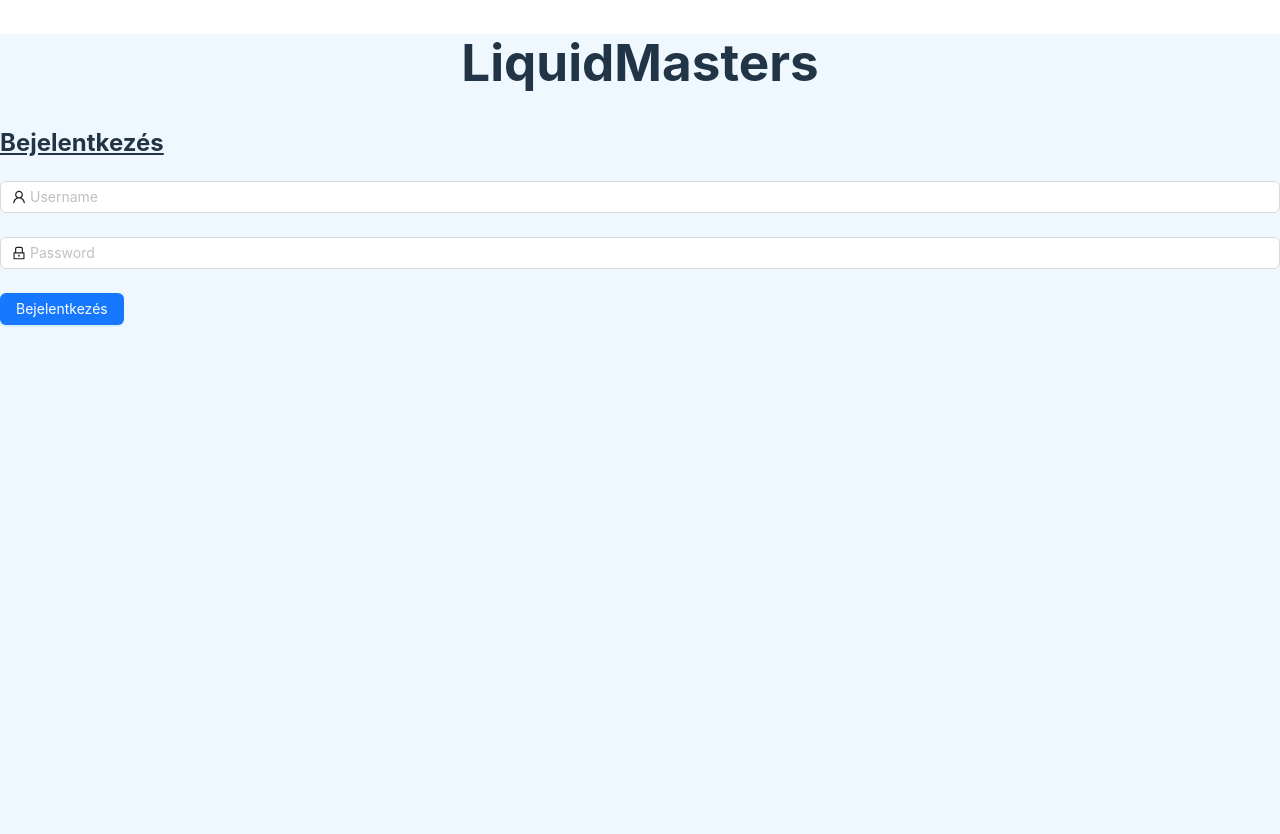
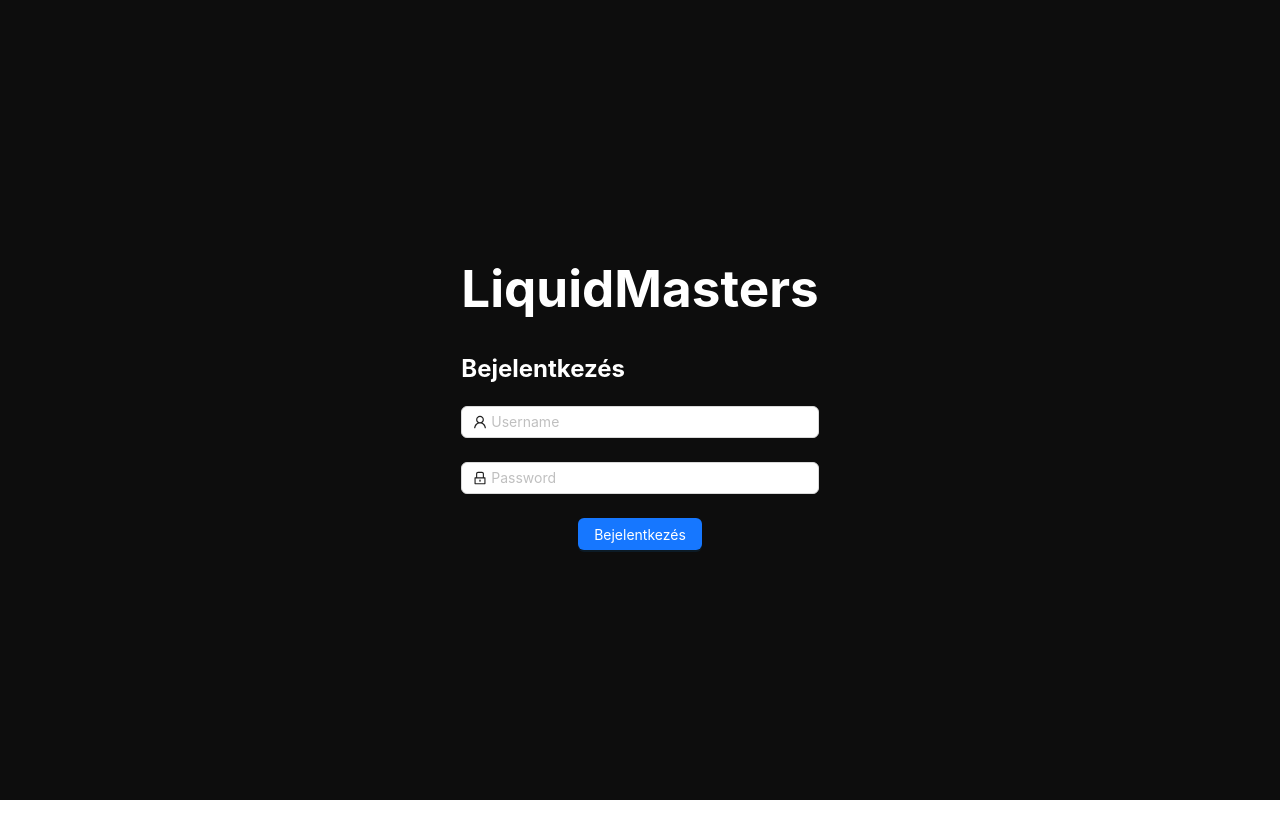
Before and after one commit to bencepapp64/Projekthet_Weblap, a React (Vite) app in the folder Frontend/: page / in a window 1280 px wide. After the commit the page ends 800 px from the top, so only its background shows below. Built offline with nearby package versions, Linux system fonts and the light colour scheme.

Commit message:
Login panel design

```diff
--- a/Frontend/src/App.css
+++ b/Frontend/src/App.css
@@ -1,5 +1,6 @@
 body{
   background-color: aliceblue;
+  color: black;
 }
 .App{
   max-width: 70%;
@@ -7,6 +8,7 @@
   padding: 0;
   background-color: bisque;
   font-family: Verdana;
+  color: black;
 }
 .main{
   padding: 1rem;
--- /dev/null
+++ b/Frontend/src/Login.css
@@ -0,0 +1,17 @@
+body{
+    background-color: rgba(0, 0, 0, 0.95);
+    color: white;
+    display: flex;
+    align-items: center;
+    justify-content: center;
+}
+.login-form-button{
+   margin: auto;
+}
+h2{
+    text-decoration: none;
+    text-align: left;
+}
+.Login{
+    text-align: center;
+}
--- a/Frontend/src/Login.jsx
+++ b/Frontend/src/Login.jsx
@@ -3,6 +3,7 @@
 import { UserOutlined, LockOutlined } from '@ant-design/icons';
 import axios from 'axios'
 import { useNavigate } from "react-router-dom";
+import './Login.css'
 
 
 
```
Also changed, not shown: 2 other files (tests, documents, lock files or other folders).
